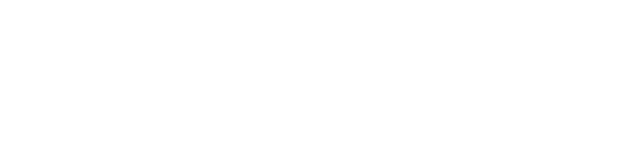
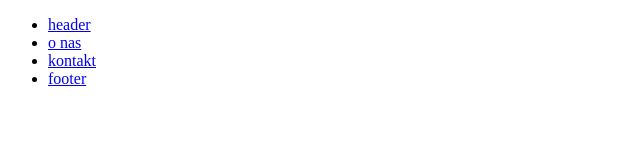
Before and after one commit to deviconix/09-struktura-html5, a plain HTML site: page index.html in a window 1280 px wide. Shown: the whole page, without its empty margins (0-640 px from the left). Drawn offline with Linux system fonts and the light colour scheme.

Commit message:
create nav

```diff
--- a/index.html
+++ b/index.html
@@ -6,6 +6,13 @@
 		<title>Document</title>
 	</head>
 	<body>
-
+		<nav>
+			<ul>
+				<li><a href="#main">header</a></li>
+				<li><a href="#o-nas">o nas</a></li>
+				<li><a href="#kontakt">kontakt</a></li>
+				<li><a href="#footer">footer</a></li>
+			</ul>
+		</nav>
 	</body>
 </html>
```
Lines whose indentation alone changed are shown as unchanged.
